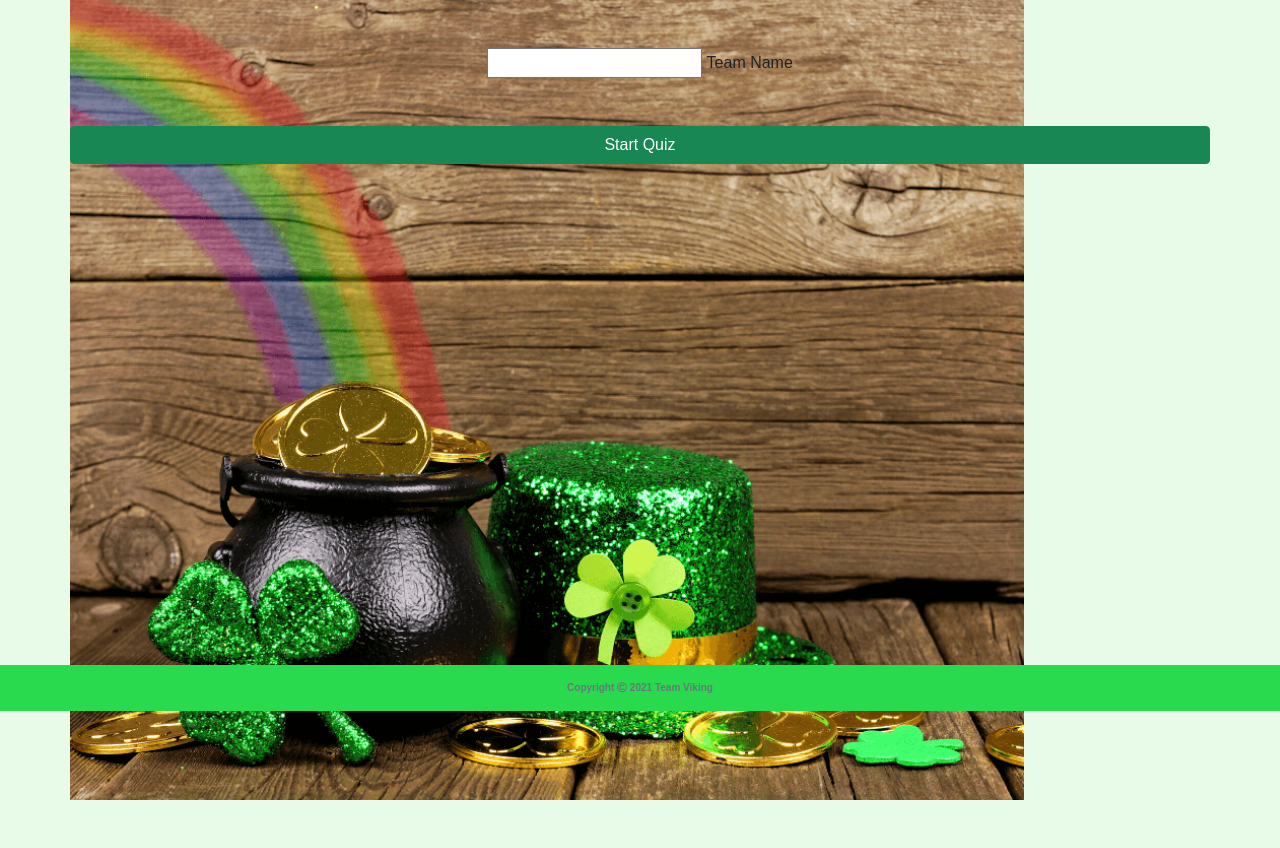
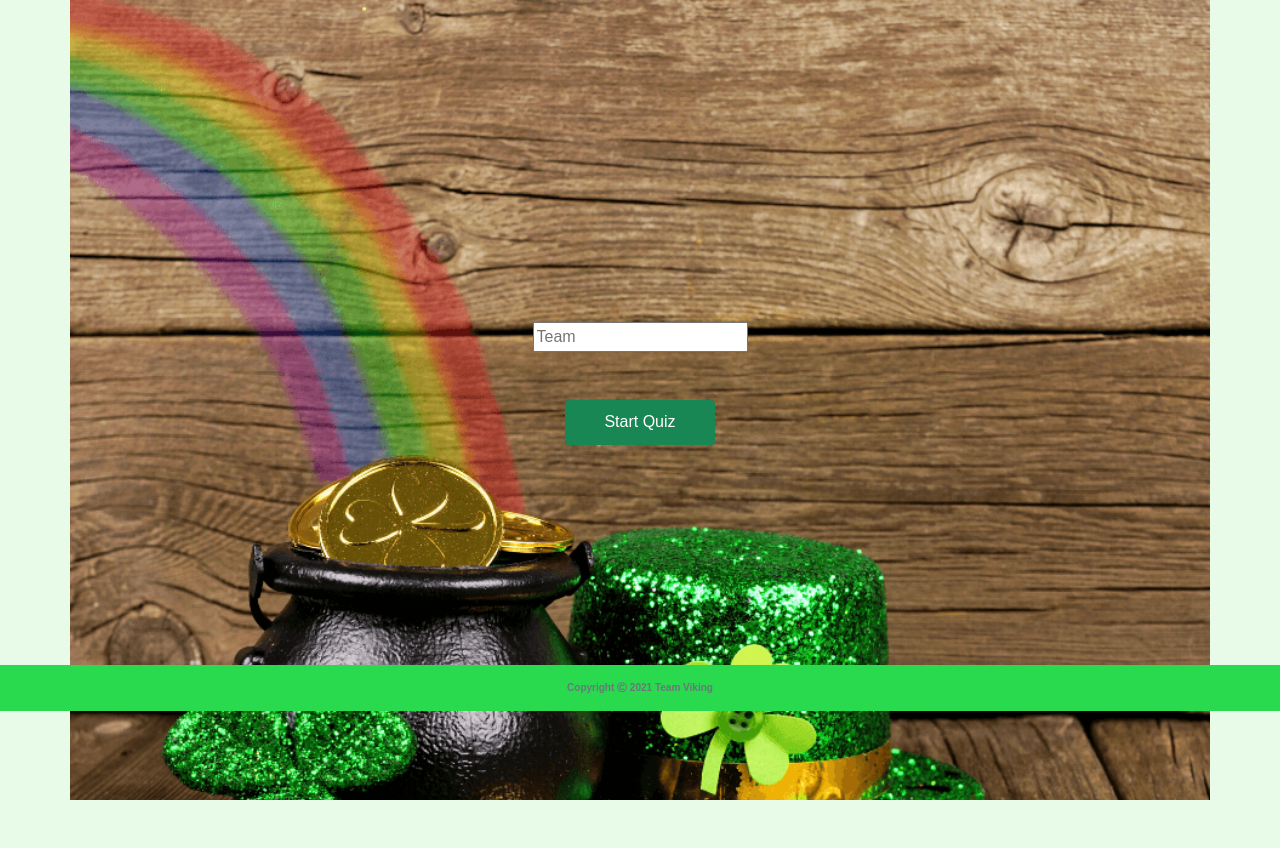
Before and after one commit to jumboduck/st-patricks-quiz, a Flask app: page /login in a window 1280 px wide. Shown: the part 89-937 px from the top of the page. Run offline with Flask 2, Linux system fonts and the light colour scheme; some libraries are stand-ins or nearby versions; some web fonts are replaced.

Commit message:
space added between title & scoreboard.Quiz page styling added to img/btn label removed

```diff
--- a/static/css/style.css
+++ b/static/css/style.css
@@ -78,8 +78,15 @@ p {
     height: 100vh;
     background-image: url(/static/images/login-page.png);
     background-repeat: no-repeat;
-    background-size: contain;
+    background-size: cover;
 }
+
+.startBtn {
+    width: 150px;
+    margin: auto;
+    height: 45px;
+}
+
 /* Quiz-page */
 
 .quiz-img {
@@ -160,6 +167,7 @@ p {
 .score-title {
     text-align: center;
     font-family: "Aclonica",sans-serif;
+    padding-bottom: 4%;
 }
 
 .fa-trophy {
@@ -173,6 +181,10 @@ p {
 
 .team-info {
     font-family: "Aclonica", sans-serif;
+}
+
+.input-field {
+    padding-top: 24%;
 }
 
 /* (A) WRAPPER */
--- a/templates/login.html
+++ b/templates/login.html
@@ -6,13 +6,12 @@
             <!-- Team Name -->
             <div class="row text-center mt-5">
                 <div class="input-field">
-                    <input id="name" name="name" type="text" minlength="5" maxlength="15" pattern="^[a-zA-Z0-9\s]{4,15}$" class="validate" required />
-                    <label for="name">Team Name</label>
+                    <input id="name" name="name" type="text" placeholder="Team" minlength="5" maxlength="15" pattern="^[a-zA-Z0-9\s]{4,15}$" class="validate" required />
                 </div>
             </div>
             <!--  Start Quiz -->
             <div class="row text-center mt-5">
-                <button type="submit" class="btn btn-success">
+                <button type="submit" class="btn btn-success startBtn">
                     Start Quiz
                 </button>
             </div>
```
